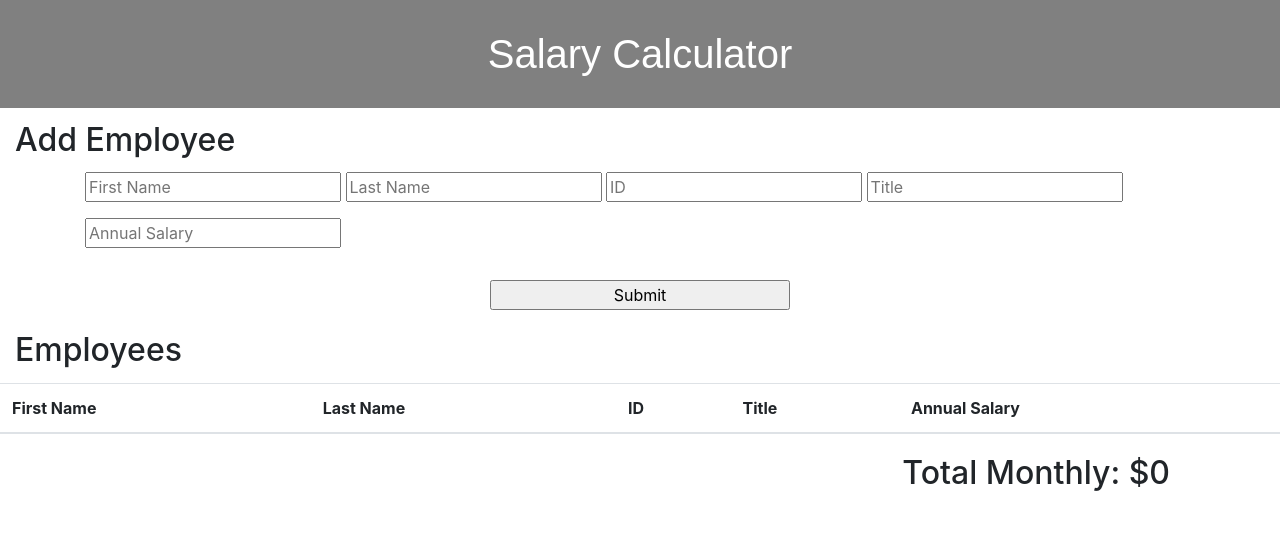
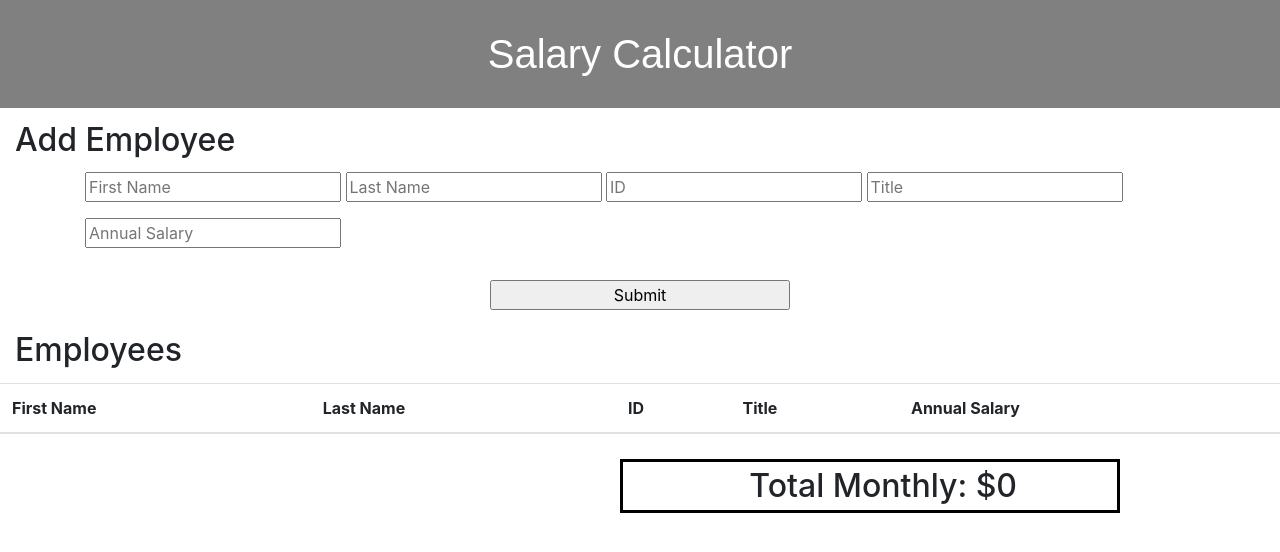
Before and after one commit to ciaci0028/weekend-jquery-salary-calculator, a plain HTML site: page index.html in a window 1280 px wide. Drawn offline with nearby package versions, Linux system fonts and the light colour scheme.

Commit message:
added a border to monthly and other css

```diff
--- a/index.html
+++ b/index.html
@@ -80,7 +80,11 @@
             </tbody>
         </table>
 
-        <h2 id=totalMonthly>Total Monthly: $0</h2>
+        <div
+            id=monthlyContainer
+        >
+            <h2 id=totalMonthly>Total Monthly: $0</h2>
+        </div>
 
 </body>
 </html>
--- a/styles.css
+++ b/styles.css
@@ -35,4 +35,14 @@ h2 {
     width: 300px;
 }
 
-#
+#totalMonthly {
+    width: 500px;
+    border: 3px solid black;
+}
+
+#monthlyContainer {
+    position: absolute;
+    width: 300px;
+    padding: 10px;
+    margin-left: 600px;
+}
```
